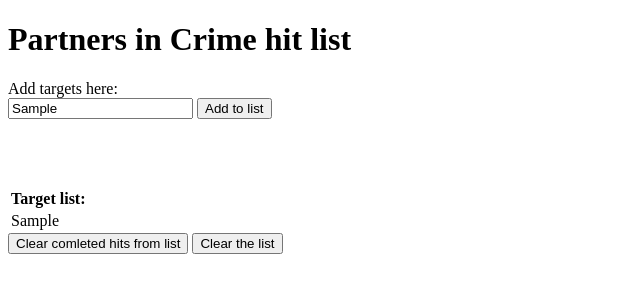
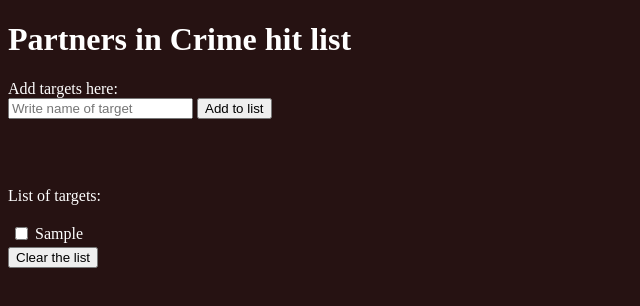
Before and after one commit to Yasuel/prokkis1, a plain HTML site: page index.html in a window 1280 px wide. Both pictures are taken after typing "Sample" into the empty fields and a click on the input "Add to list". Shown: the whole page, without its empty margins (0-640 px from the left). Drawn offline with Linux system fonts and the light colour scheme.

Commit message:
Add files via upload

```diff
--- a/index.html
+++ b/index.html
@@ -3,7 +3,7 @@
 <head>
     <meta charset="UTF-8">
     <meta name="viewport" content="width=device-width, initial-scale=1.0">
-    <title>Parnters in Crime hit list</title>
+    <title>Partners in Crime hit list</title>
     <link rel="stylesheet" href="styles.css">
 </head>
 
@@ -21,17 +21,14 @@
         <br>
         <br>
     </p>
+    <p>List of targets:</p>
 
     <table id="list">
-        <thread>
-            <tr><th>Target list:</th></tr>
-        </thread>
         <tbody></tbody>
     </table>
 
-    <input type="submit" value="Clear comleted hits from list">
 
-    <input type="submit" value="Clear the list">
+    <input type="submit" id="poisto" value="Clear the list">
 
     <script src="scripts.js"></script>
 </body>
--- a/scripts.js
+++ b/scripts.js
@@ -1,24 +1,51 @@
 //funktio joka lisää tekstikentän syötteen listaan
-function submittargets() {
+function submittarget() {
     event.preventDefault();
     var x = document.getElementsByTagName('input');
     var syöte = x[0].value;
+    //tarkistetaan onko kentässä syötettä ja heitetään virheilmoitus konsolille
+    if (syöte.length < 1) {
+        throw new Error("Target can not be empty")
+    }
+    //lisätään uusi rivi
     var t = document.getElementById('list');
     var l =t.tBodies[0].rows.length;
     var r = t.insertRow(l);
-    var cell1 = r.insertCell(0);
-    cell1.innerHTML = syöte;
-
-
+    //luodaan ja lisätään checkbox
+    var cell2 = r.insertCell(0);
+    var nap = document.createElement("input")
+    nap.type = "checkbox"
+    nap.addEventListener("change", yliviivaa())
+    cell2.appendChild(nap)
+    //lisätään itse syötä listaan ja tyhjätään syötekenttä
+    var cell3 = r.insertCell(1);
+    cell3.innerHTML = syöte;
+    x[0].value = '';
+    //tällä tehdään poistonappula,
+    //mutta koska en saa siihen toiminnallisuutta,
+    //jätän sen vain kommentoituna tänne
+    //var cell1 = r.insertCell(2);
+    //var del = document.createElement("input")
+    //del.type = "submit"
+    //del.value = "Delete row"
+    //cell1.appendChild(del)
 }
 
 //kuuntelija listalle lisäämiseen
 var x = document.getElementsByTagName('input');
-x[1].addEventListener("click", submittargets);
+x[1].addEventListener("click", submittarget);
 
-//funktio listan tyhjentämiseen
+//funktio listan tyhjentämiseen (olikos tämä nyt JQuery eli kielletty?)
+function clearlist() {
+    var tbody = document.querySelector("#list tbody");
+    tbody.innerHTML = "";
+}
 
+//funktio rivin yliviivaamisen (mielekiinto loppui)
+function yliviivaa() {
+
+}
 
 //kuuntelija listan tyhjentämiseen
-
-//myös tehtävä funkito ja kuuntelija joilla merkitään asia listalla tehdyksi
+var z = document.getElementsByTagName('input')
+z[2].addEventListener("click", clearlist);
--- a/styles.css
+++ b/styles.css
@@ -0,0 +1,20 @@
+body {
+    background-color: #261212;
+}
+
+h1 {
+    color : white
+
+}
+
+form {
+    color: white;
+}
+
+p {
+    color: white;
+}
+
+table {
+    color: white;
+}
```
Also changed, not shown: sources.txt.
